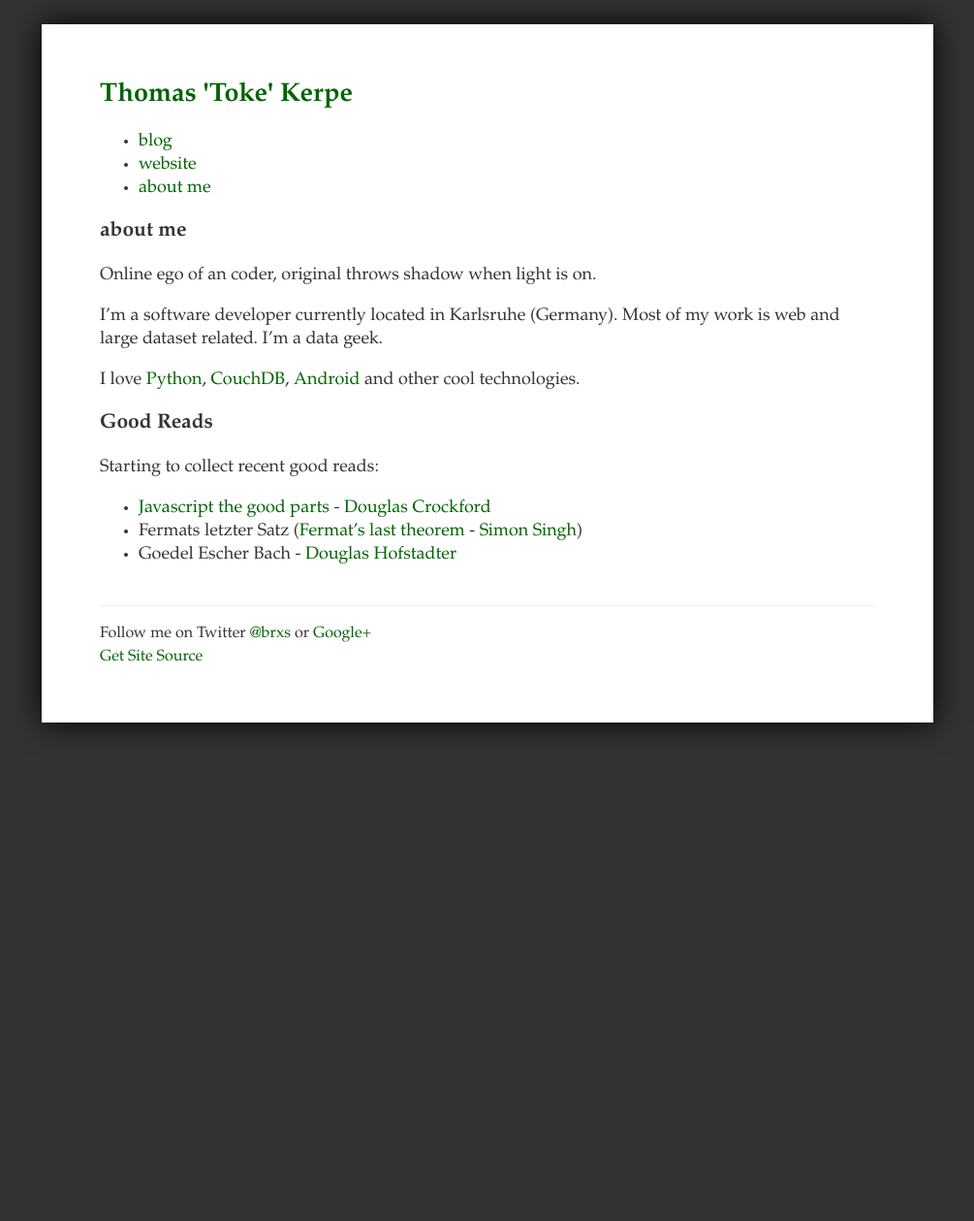
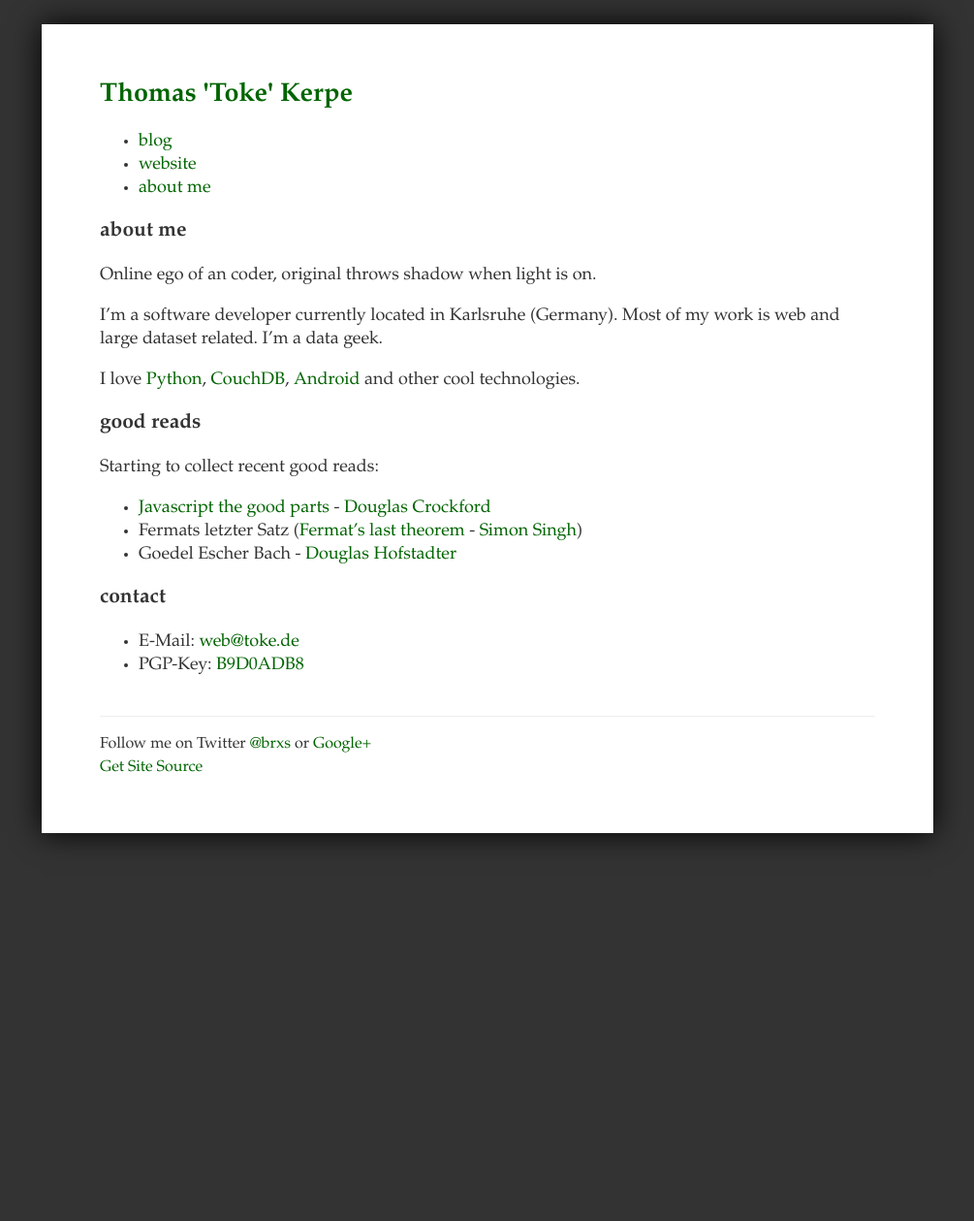
Before and after one commit to toke/toke.github.io_old, a Jekyll site: the page built from index.markdown, in a window 1280 px wide. Shown: the whole page at 97% size, without its empty margins (137-1142 px from the left). Built offline with Jekyll 4.4.1, drawn with Linux system fonts in a browser that asks for light colours; before the commit the page ends 1145 px from its top, so only the background shows below that.

Commit message:
Added contact information

```diff
--- a/index.markdown
+++ b/index.markdown
@@ -12,7 +12,7 @@ I'm a software developer currently located in Karlsruhe (Germany). Most of my wo
 
 I love [Python](http://www.python.org), [CouchDB](http://couchdb.apache.org), [Android](http://www.android.com) and other cool technologies.
 
-Good Reads
+good reads
 ==========
 
 Starting to collect recent good reads:
@@ -20,3 +20,10 @@ Starting to collect recent good reads:
  * [Javascript the good parts](http://javascript.crockford.com/) - [Douglas Crockford](http://crockford.com/)
  * Fermats letzter Satz ([Fermat's last theorem](http://www.simonsingh.net/books/fermats-last-theorem/the-book/) - [Simon Singh](http://www.simonsingh.net/))
  * Goedel Escher Bach - [Douglas Hofstadter](http://www.cogs.indiana.edu/people/homepages/hofstadter.html)
+
+
+contact
+=======
+
+ * E-Mail: [web@toke.de](mailto:web@toke.de)
+ * PGP-Key: [B9D0ADB8](B9D0ADB8.asc)
```
Also changed, not shown: 1 other file.
